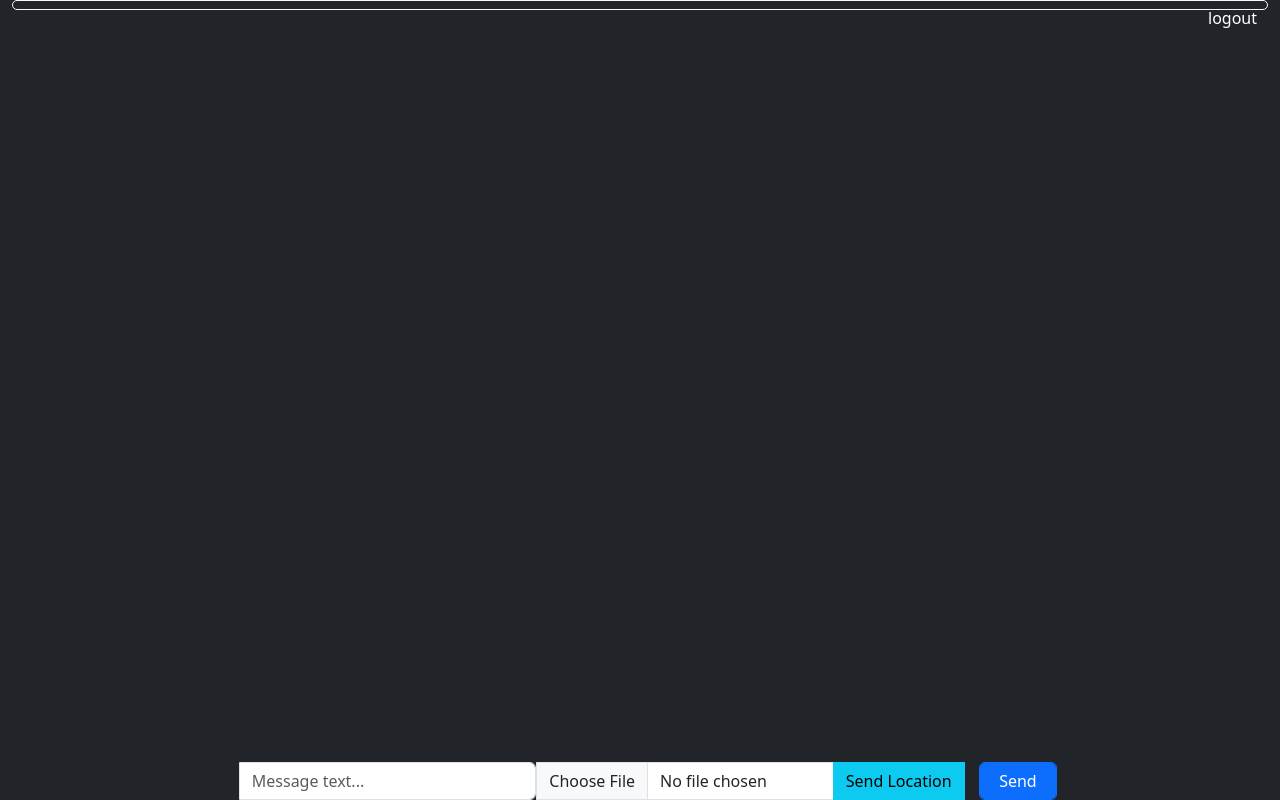
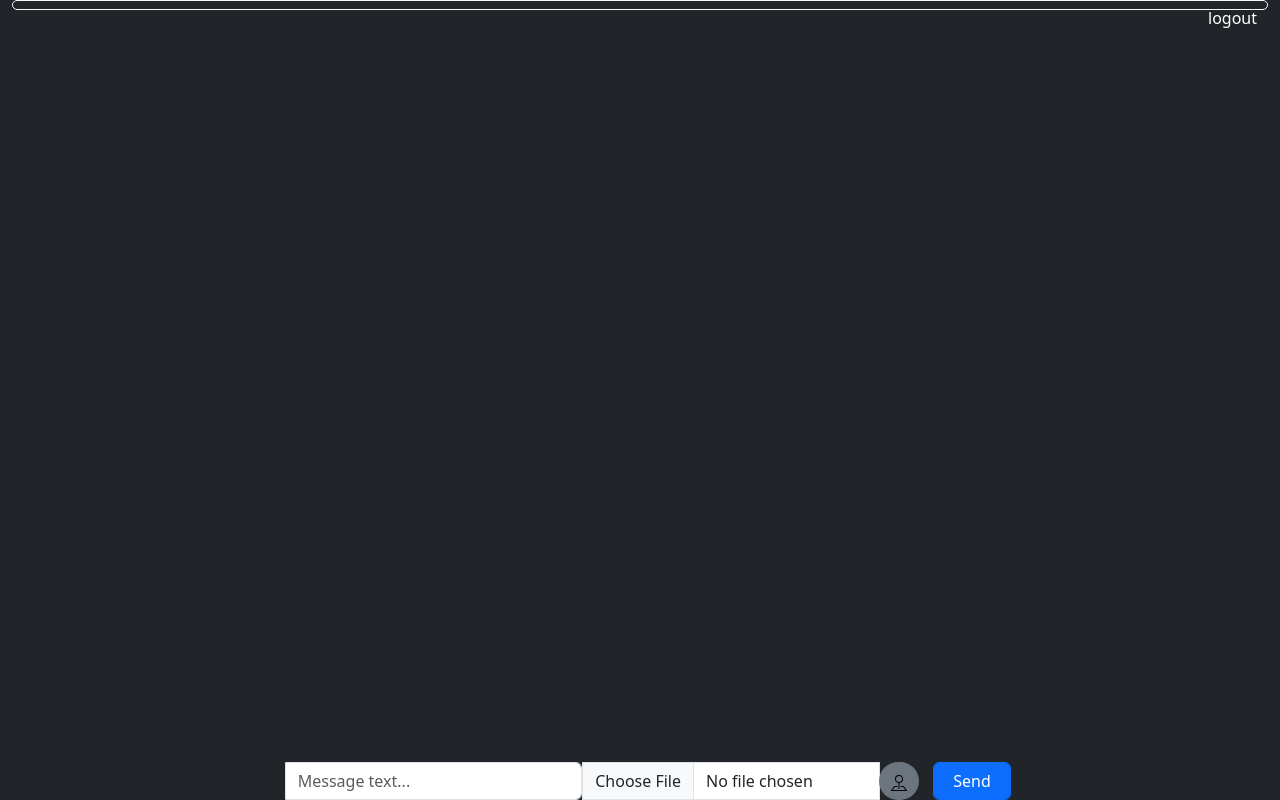
Before and after one commit to Dharanish-2006/chat-app-v3, a website: page public/chat.html in a window 1280 px wide. Drawn offline with nearby package versions, Linux system fonts and the light colour scheme; no server answers.

Commit message:
savepoint

```diff
--- a/public/chat.html
+++ b/public/chat.html
@@ -49,8 +49,8 @@
             <div class="input-group">
               <input type="text" name="message" id="messageInput" class="form-control" placeholder="Message text..." />
               <input type="file" id="imageInput" accept="image/*" class="form-control" />
-              <button type="button" class="btn btn-info ml-2" id="sendLocationBtn">
-                Send Location
+              <button type="button" class="btn btn-secondary border-0" style="border-radius: 20px;" id="sendLocationBtn">
+                <img src="./loc_logo.svg" alt="">
               </button>
               <div class="input-group-prepend">
                 <button type="submit" class="form-control btn btn-primary" style="margin-left:15px;">
```
Also changed, not shown: public/loc_logo.svg (added).
